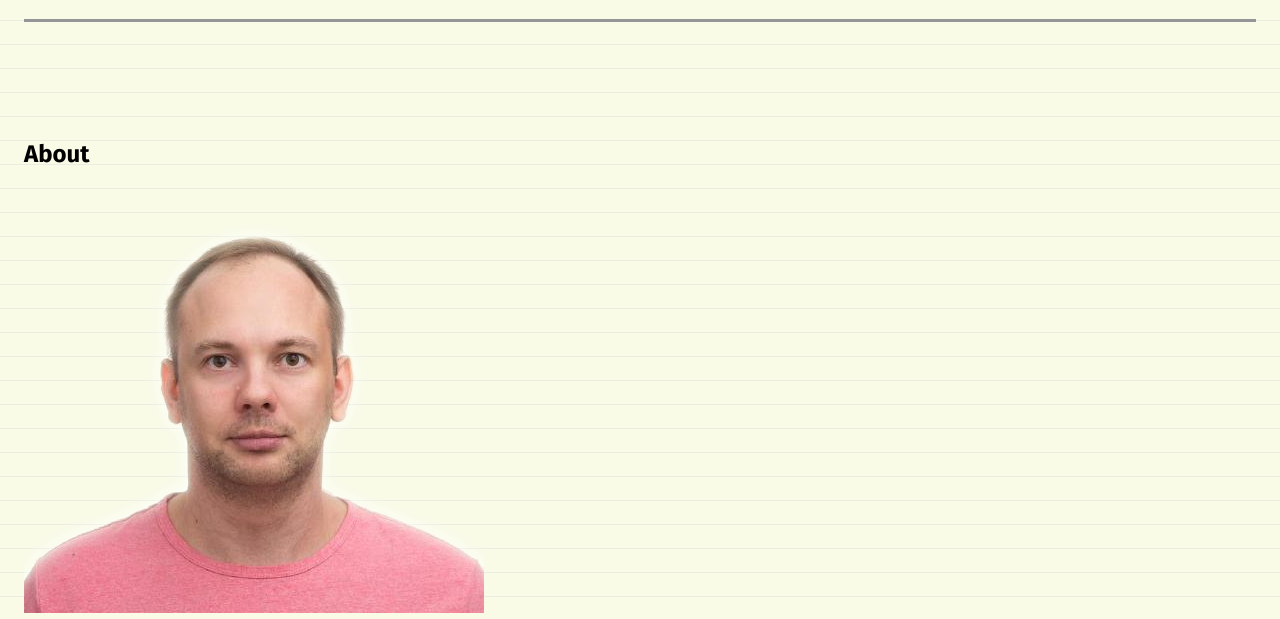
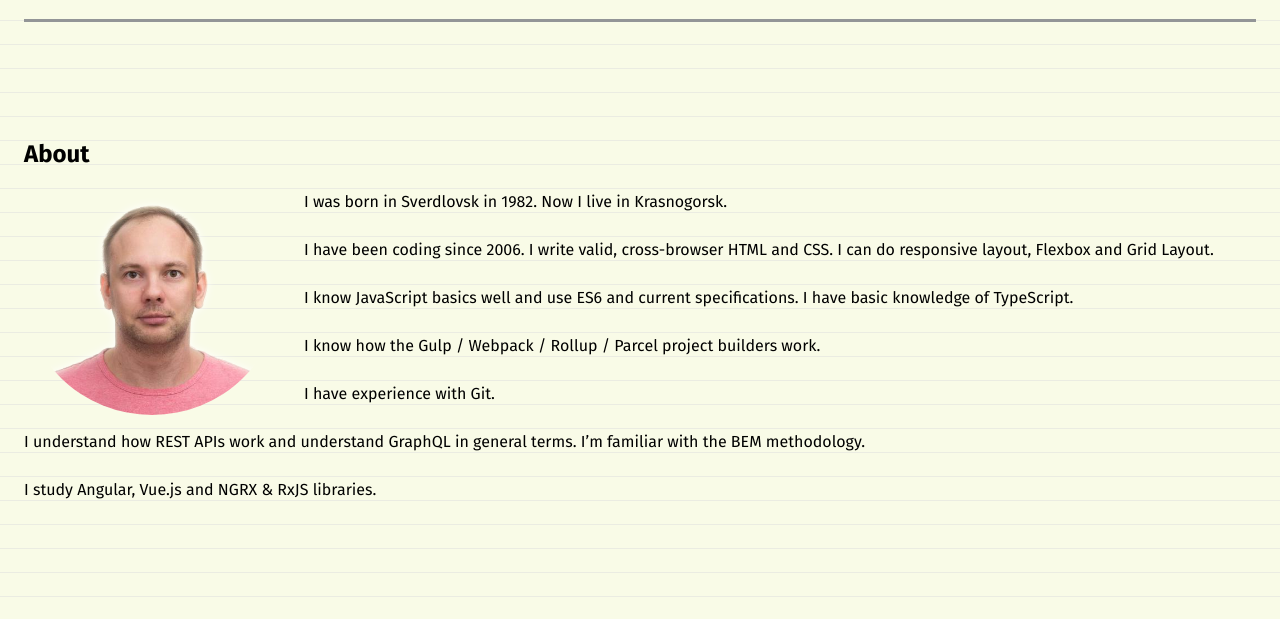
Before and after one commit to kubasovp/rsschool-cv, a plain HTML site: page index.html in a window 1280 px wide. Shown: the part 123-742 px from the top of the page. Drawn offline with Linux system fonts and the light colour scheme.

Commit message:
feat: add photo styles

```diff
--- a/style.css
+++ b/style.css
@@ -55,6 +55,15 @@ li {
 li::marker {
   color: rgba(0, 92, 159, 0.25);
 }
+section {
+  margin-top: 48px;
+}
+/* section About  */
+.about img {
+  width: 100%;
+  border-radius: 50%;
+}
+
 /* section Skills */
 .skills table {
   width: 100%;
@@ -82,7 +91,14 @@ pre {
   background-color: #f0eee9;
   overflow-y: scroll;
 }
-
+@media screen and (min-width: 640px) {
+  .about img {
+    float: left;
+    width: 256px;
+    margin-right: 24px;
+    border-radius: 50%;
+  }
+}
 @media screen and (min-width: 768px) {
   header {
     display: flex;
@@ -97,7 +113,7 @@ pre {
     margin-top: 96px;
   }
 }
-@media screen and (min-width: 768px) {
+@media screen and (min-width: 1024px) {
   main {
     display: flex;
     flex-wrap: wrap;
```
